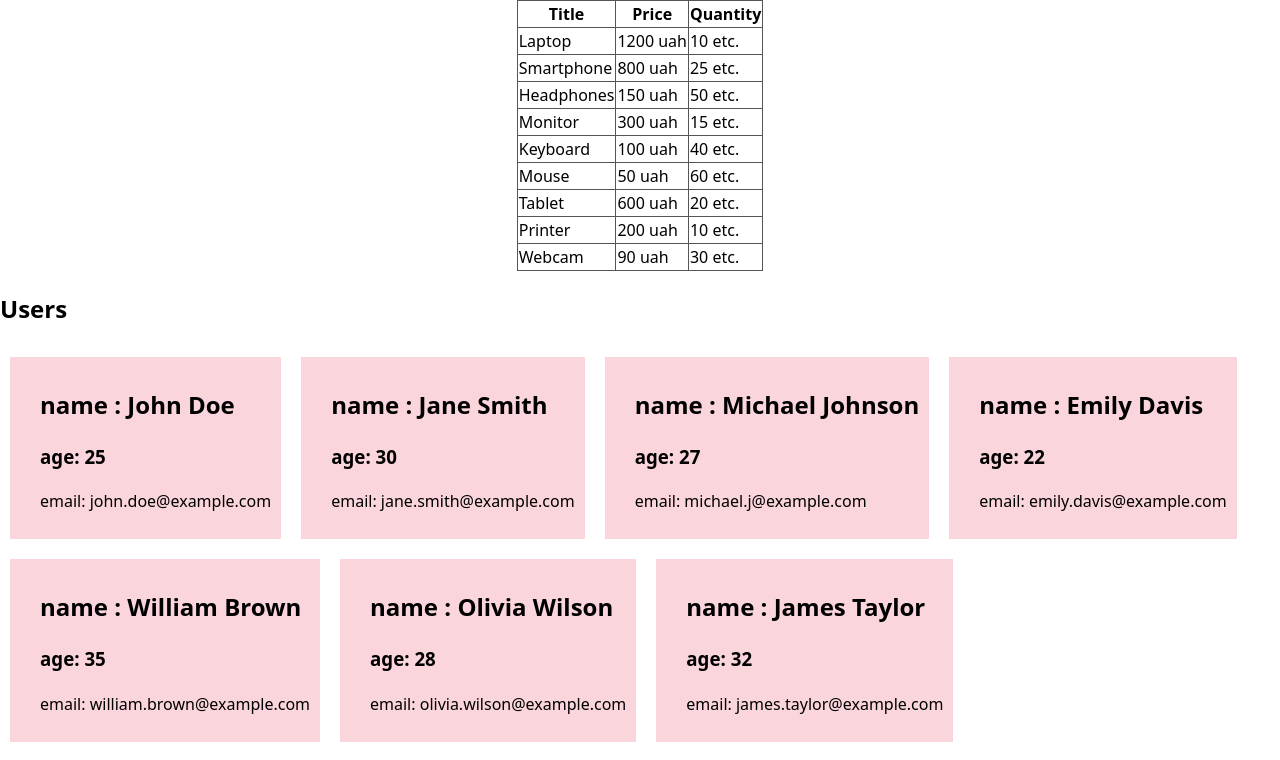
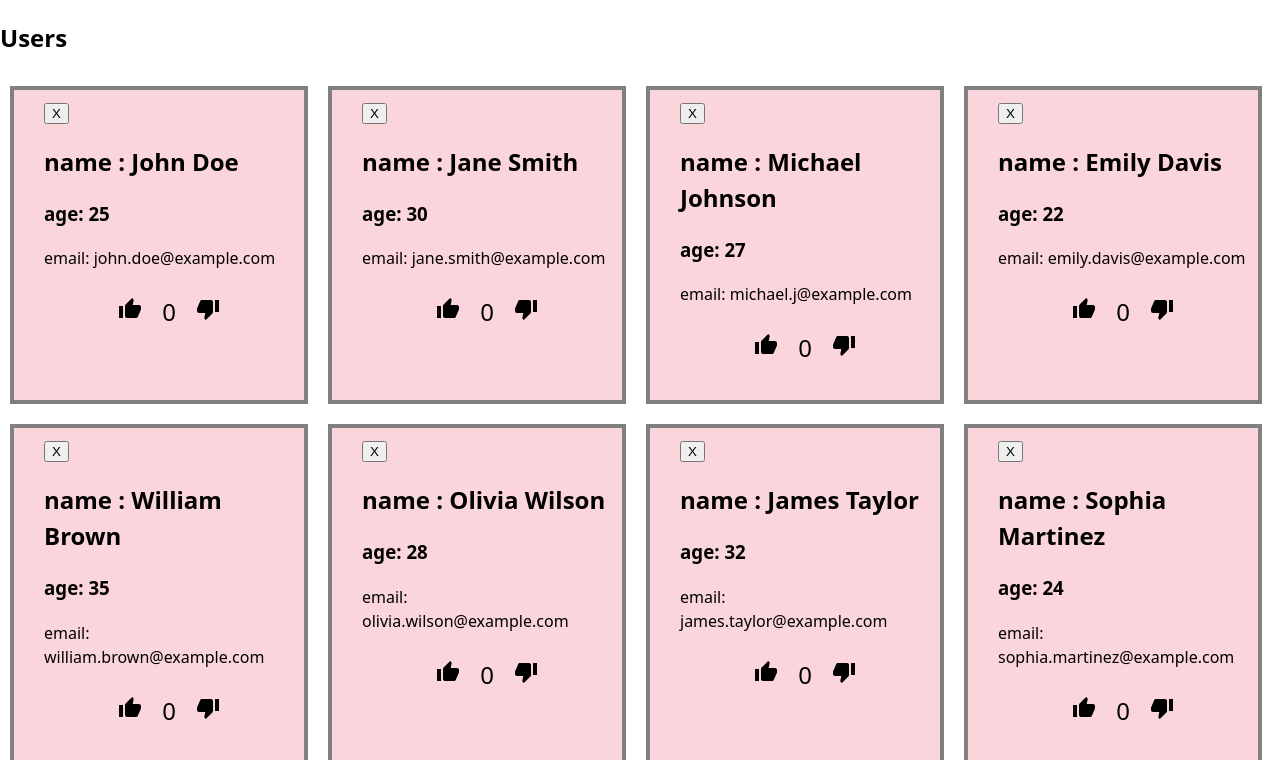
Before and after one commit to shapel3/react-practice-09-12-2025, a React (Vite) app: page / in a window 1280 px wide. Shown: the top 760 px of the page. Built offline with nearby package versions, Linux system fonts and the light colour scheme.

Commit message:
practice state useState

```diff
--- a/package.json
+++ b/package.json
@@ -10,6 +10,8 @@
     "preview": "vite preview"
   },
   "dependencies": {
+    "@mdi/js": "^7.4.47",
+    "@mdi/react": "^1.6.1",
     "react": "^19.2.0",
     "react-dom": "^19.2.0"
   },
--- a/src/App.jsx
+++ b/src/App.jsx
@@ -1,11 +1,11 @@
 
 import UsersSection from "./components/UsersSection/UsersSection";
-import ProductsTable from "./components/ProductsTable/ProductsTable";
+// import ProductsTable from "./components/ProductsTable/ProductsTable";
 
 function App() {
   return(
     <>
-    <ProductsTable />
+    {/* <ProductsTable /> */}
   <UsersSection />
   </>
   )
--- a/src/components/UserProfile/UserProfile.jsx
+++ b/src/components/UserProfile/UserProfile.jsx
@@ -1,12 +1,50 @@
+import { useState } from "react";
+import Icon from '@mdi/react';
+import { mdiThumbUp ,  mdiThumbDown } from '@mdi/js';
 import styles from "./UserProfile.module.css";
 
 const UserProfile = (props) => {
-  const {user:{ name = "Anonim", age = "100", email = "anonim@gmail.com" }} = props;
+  const {
+    user: { name = "Anonim", age = "100", email = "anonim@gmail.com" },
+  } = props;
+  const [isSelect, setIsSelect] = useState(false);
+  const [amount, setAmount] = useState(0);
+  const [isDelete, setIsDelete] = useState(false);
+  const borderSelect = isSelect ? "4px solid blue" : "4px solid gray";
+  const changeIsSelect = () => {
+    setIsSelect(!isSelect);
+  };
+  const addLike = (event) => {
+    event.stopPropagation();
+    setAmount(amount+1)};
+  const subLike = (event) => {
+    event.stopPropagation();
+    if (amount > 0) {
+      setAmount(amount -1 )
+    } else {
+      setAmount(0);
+    }
+  };
+ const changeIsDelete = ()=>{
+  setIsDelete(true);
+ }
+ if(isDelete) return null;
   return (
-    <article className={styles["user-profile"]}>
+    <article
+      onClick={changeIsSelect}
+      className={styles["user-profile"]}
+      style={{ border: borderSelect }}
+    >
+       <button onClick={changeIsDelete}>X</button>
+
       <h2>name : {name}</h2>
       <h3>age: {age}</h3>
       <p>email: {email}</p>
+      <p className={styles.flex}>
+        <span onClick={addLike}><Icon path={mdiThumbUp} size ={1}/></span>
+        <span className={styles.amount}>{amount}</span>
+        <span onClick={subLike}><Icon path={mdiThumbDown}  size ={1} /></span>
+      </p>
     </article>
   );
 };
--- a/src/components/UserProfile/UserProfile.module.css
+++ b/src/components/UserProfile/UserProfile.module.css
@@ -3,4 +3,14 @@
     padding-left: 30px;
     margin: 10px;
     background-color: rgb(251, 213, 220);
+    width: 250px;
 }
+
+.flex{
+    display: flex;
+    justify-content: center;
+    font-size:1.5em ;
+}
+.amount{
+    padding: 0 20px;
+}
```
Also changed, not shown: 1 other file (tests, documents, lock files or other folders).
